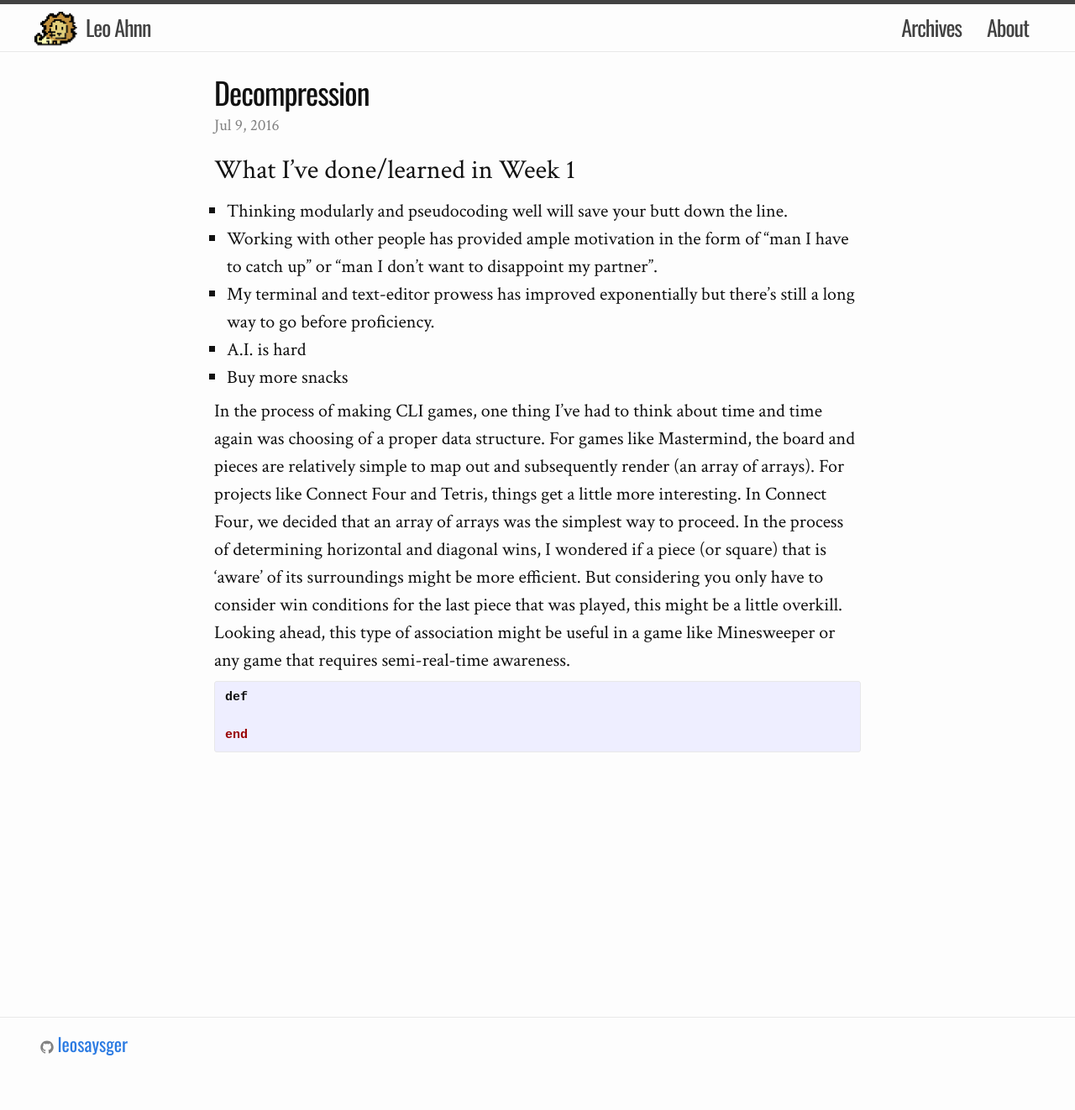
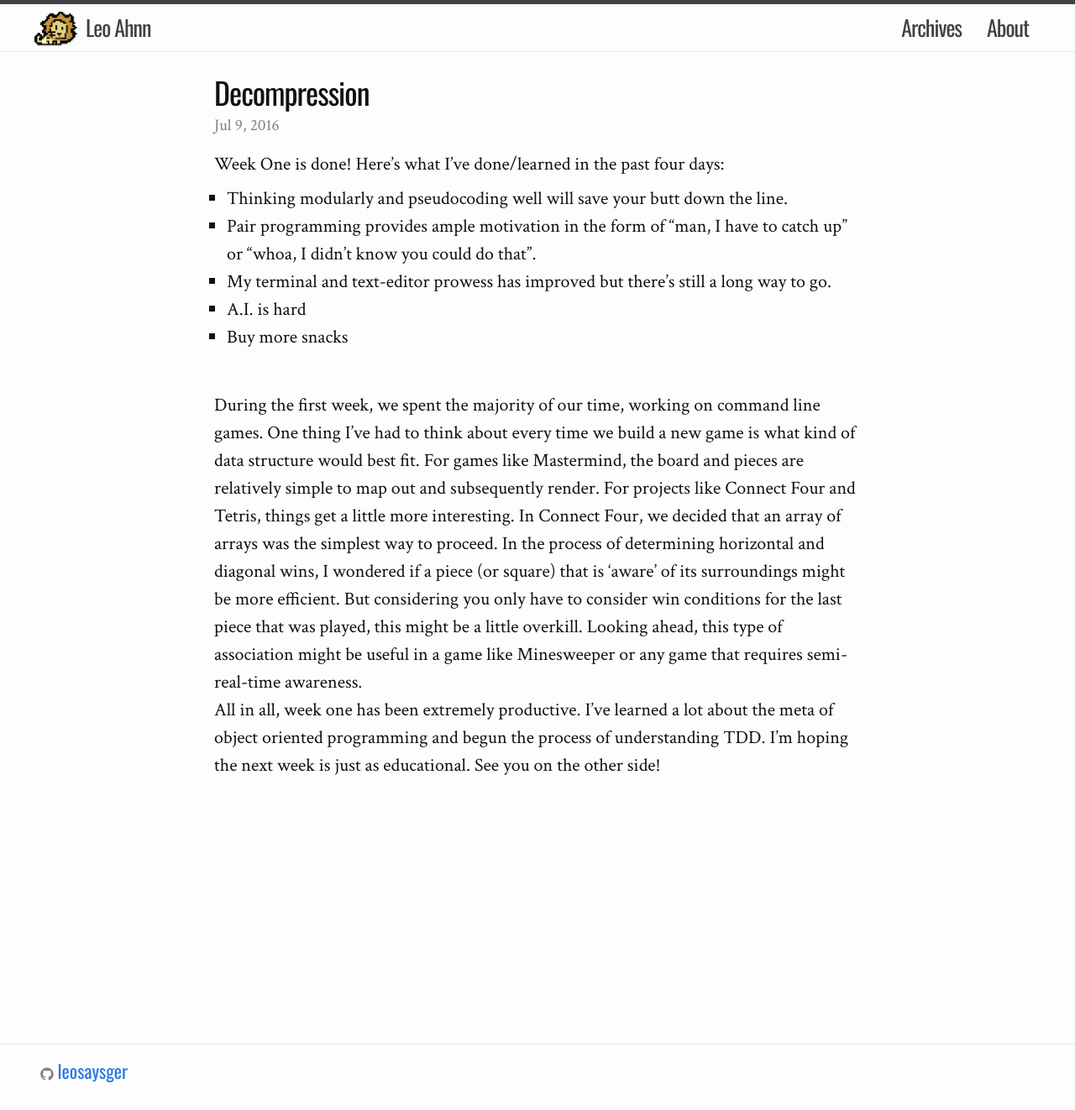
Before and after one commit to leoahnn/leosaysger.github.io, a Jekyll site: the page built from _posts/2016-07-09-decompression.md, in a window 1280 px wide. Shown: the whole page at 84% size. Built offline with Jekyll 4.4.1, drawn with Linux system fonts in a browser that asks for light colours; before the commit the page ends 1290 px from its top, so only the background shows below that.

Commit message:
finished 7-9-16 post

```diff
--- a/_posts/2016-07-09-decompression.md
+++ b/_posts/2016-07-09-decompression.md
@@ -2,27 +2,20 @@
 layout: post
 title:  "Decompression"
 date:   2016-07-09 09:00:00 -0500
-catagories: blog code
+categories: blog code
 ---
+Week One is done! Here's what I've done/learned in the past four days:
 
-
-## What I've done/learned in Week 1
-* Thinking modularly and pseudocoding well will save your butt down the line.
-* Working with other people has provided ample motivation in the form of "man I have to catch up" or "man I don't want to disappoint my partner".
-* My terminal and text-editor prowess has improved exponentially but there's still a long way to go before proficiency.
-* A.I. is hard
-* Buy more snacks
+  - Thinking modularly and pseudocoding well will save your butt down the line.
+  - Pair programming provides ample motivation in the form of "man, I have to catch up" or "whoa, I didn't know you could do that".
+  - My terminal and text-editor prowess has improved but there's still a long way to go.
+  - A.I. is hard
+  - Buy more snacks
 
 <!--more-->
+<br>
 
-In the process of making CLI games, one thing I've had to think about time and time again was choosing of a proper data structure. For games like Mastermind, the board and pieces are relatively simple to map out and subsequently render (an array of arrays). For projects like Connect Four and Tetris, things get a little more interesting. In Connect Four, we decided that an array of arrays was the simplest way to proceed. In the process of determining horizontal and diagonal wins, I wondered if a piece (or square) that is 'aware' of its surroundings might be more efficient. But considering you only have to consider win conditions for the last piece that was played, this might be a little overkill. Looking ahead, this type of association might be useful in a game like Minesweeper or any game that requires semi-real-time awareness.
-
-
-
-{% highlight ruby %}
-
-def
-
-end
-
-{% endhighlight %}
+During the first week, we spent the majority of our time, working on command line games. One thing I've had to think about every time we build a new game is what kind of data structure would best fit. For games like Mastermind, the board and pieces are relatively simple to map out and subsequently render.
+For projects like Connect Four and Tetris, things get a little more interesting. In Connect Four, we decided that an array of arrays was the simplest way to proceed. In the process of determining horizontal and diagonal wins, I wondered if a piece (or square) that is 'aware' of its surroundings might be more efficient. But considering you only have to consider win conditions for the last piece that was played, this might be a little overkill. Looking ahead, this type of association might be useful in a game like Minesweeper or any game that requires semi-real-time awareness.
+All in all, week one has been extremely productive. I've learned a lot about the meta of object oriented programming and begun the process of understanding TDD. I'm hoping the next week is just as educational.
+See you on the other side!
```
